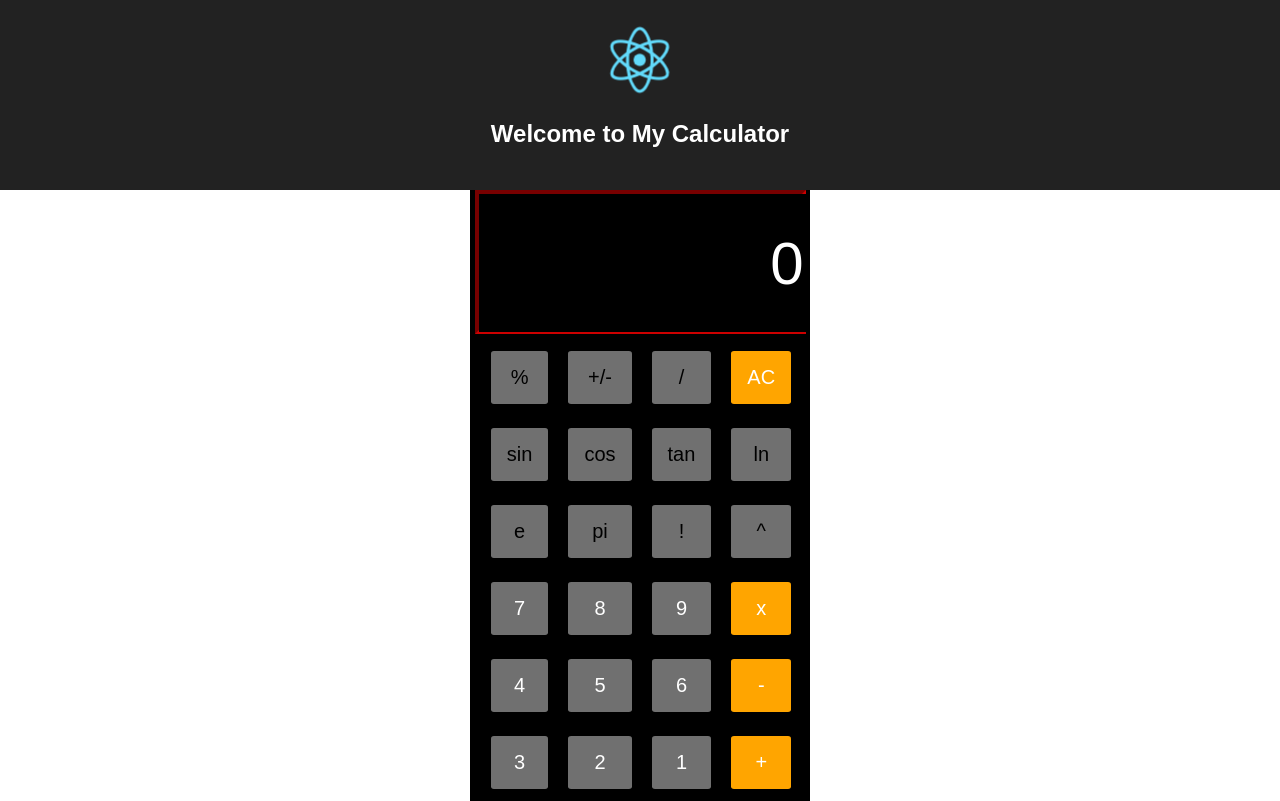
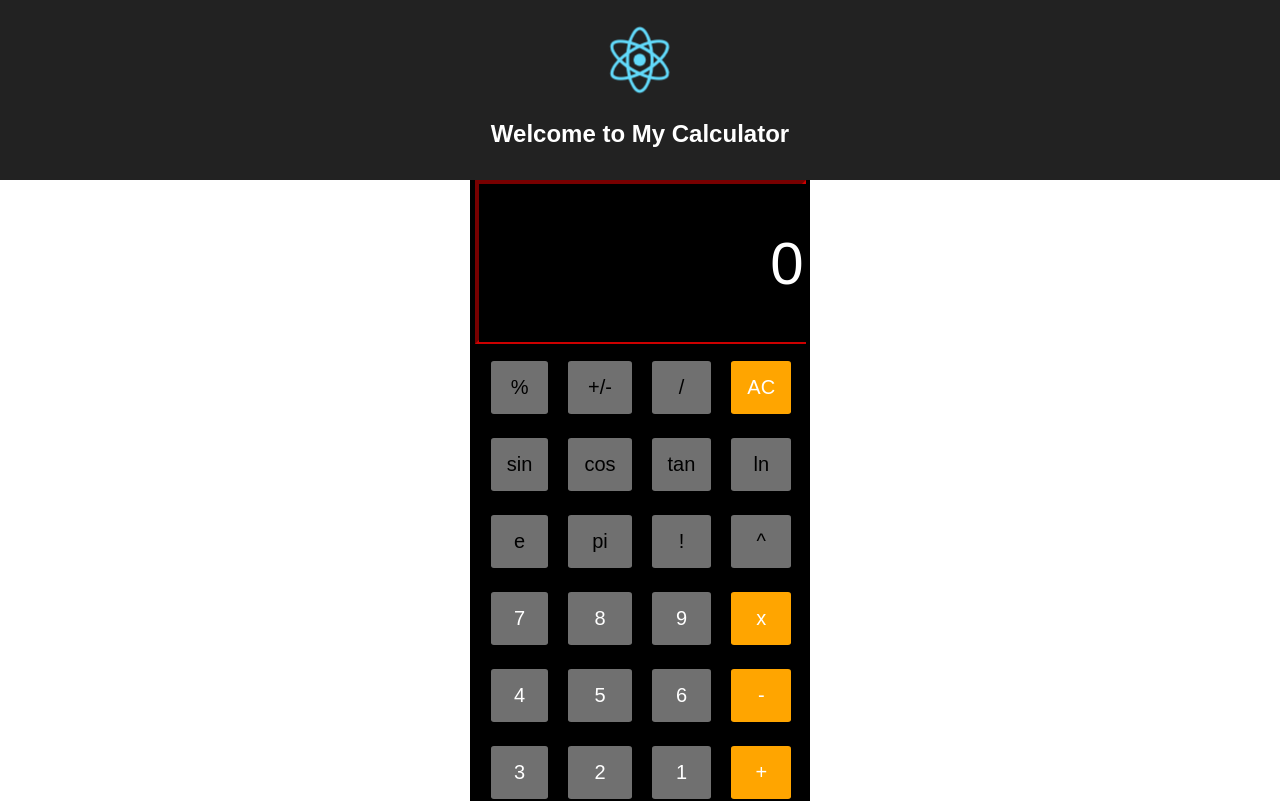
Before and after one commit to cmeher196/React-Calculator, a React (Create React App) app: page / in a window 1280 px wide. Shown: the top 801 px of the page. Built offline with nearby package versions, Linux system fonts and the light colour scheme.

Commit message:
Update App.css

```diff
--- a/src/App.css
+++ b/src/App.css
@@ -9,7 +9,7 @@
 
 .App-header {
   background-color: #222;
-  height: 150px;
+  height: 140px;
   padding: 20px;
   color: white;
 }
@@ -29,7 +29,7 @@
 
 .layout{
 	background-color: black;
-	height: 680px;
+	height: 780px;
 	width: 340px;
 
 	color: white;
```
